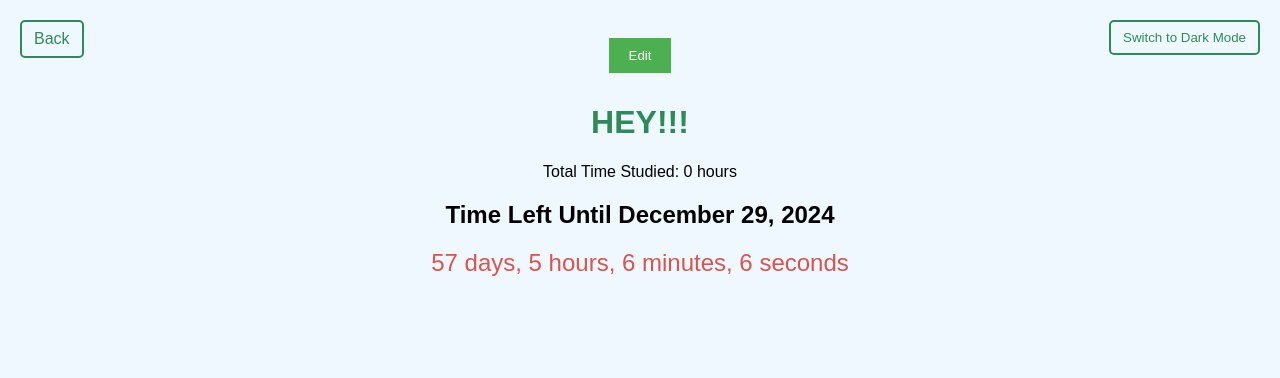
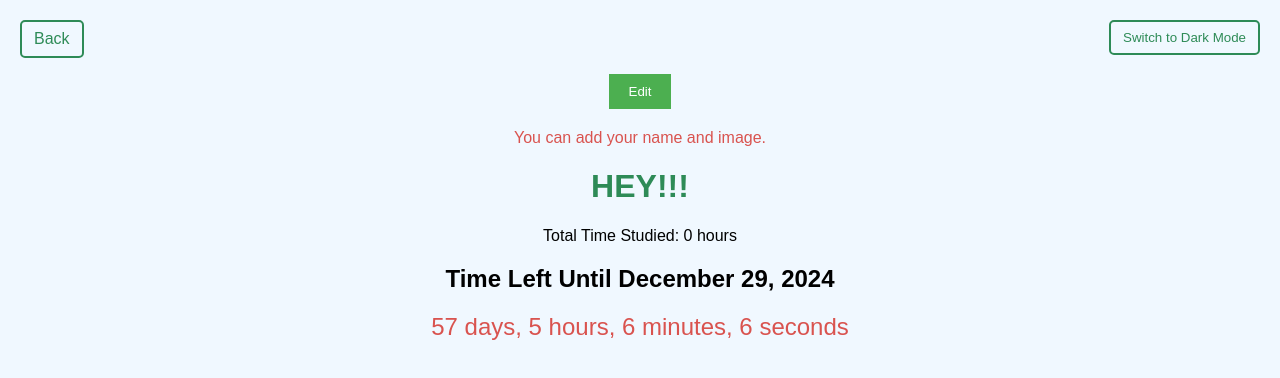
Before and after one commit to ImPraveen07/JeeTrackerprof, a plain HTML site: page index.html in a window 1280 px wide. Drawn offline with Linux system fonts and the light colour scheme.

Commit message:
Update index.html

```diff
--- a/index.html
+++ b/index.html
@@ -77,6 +77,10 @@
             background-color: #000; /* Black background for dark mode */
             color: #fff; /* White text for dark mode */
         }
+        .message {
+            color: #d9534f; /* Color for the message text */
+            margin-top: 10px;
+        }
     </style>
 </head>
 <body onload="displayStudyTime(); startCountdown(); loadID(); applyMode();">
@@ -86,13 +90,15 @@
 
 <!-- Dark/Light Mode Switch -->
 <button class="mode-switch" onclick="toggleMode()">Switch to Dark Mode</button>
-
+&nbsp;&nbsp; &nbsp;&nbsp;
+<br><br>
 <div id="id-section">
     <input type="text" id="name-input" placeholder="Enter your name" class="hidden"/>
     <input type="file" id="photo-input" accept="image/*" class="hidden"/>
     <img id="photo-preview" alt="Photo Preview" />
     <button class="edit-btn" onclick="editInfo()">Edit</button>
     <button class="save-btn hidden" onclick="saveInfo()">Save</button>
+    <p id="no-image-message" class="message hidden">You can add your name and image.</p> <!-- Message when no image -->
 </div>
 
 <h1 id="greeting">HEY!!! </h1>
@@ -149,6 +155,7 @@
     function loadID() {
         const savedName = localStorage.getItem("name");
         const savedPhoto = localStorage.getItem("photo");
+        const noImageMessage = document.getElementById("no-image-message");
 
         if (savedName) {
             document.getElementById("name-input").value = savedName;
@@ -158,6 +165,9 @@
             const photoPreview = document.getElementById("photo-preview");
             photoPreview.src = savedPhoto;
             photoPreview.style.display = "block";
+            noImageMessage.classList.add('hidden'); // Hide message if image exists
+        } else {
+            noImageMessage.classList.remove('hidden'); // Show message if no image
         }
     }
 
@@ -171,6 +181,7 @@
         const name = document.getElementById("name-input").value;
         const photoInput = document.getElementById("photo-input");
         const photoPreview = document.getElementById("photo-preview");
+        const noImageMessage = document.getElementById("no-image-message");
 
         if (name) {
             localStorage.setItem("name", name);
@@ -184,6 +195,7 @@
                 localStorage.setItem("photo", e.target.result);
                 photoPreview.src = e.target.result;
                 photoPreview.style.display = "block"; // Show the preview
+                noImageMessage.classList.add('hidden'); // Hide message if image is added
             }
             reader.readAsDataURL(file);
         }
```
